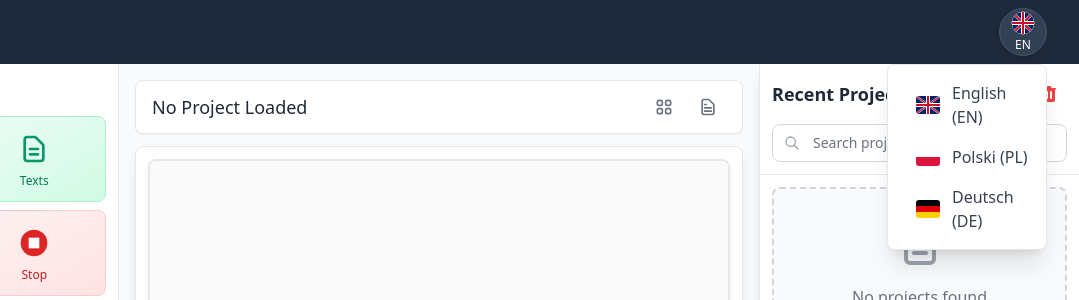
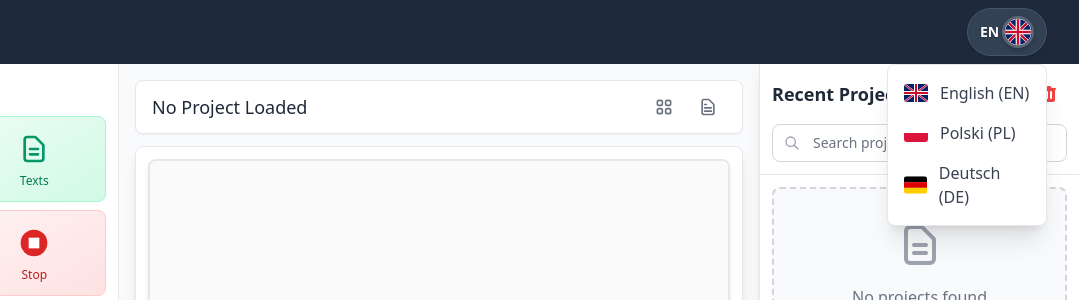
Before and after one commit to OdynPL/DiaVinci, a website: page index.html in a window 1280 px wide. Both pictures are taken after a click on the button "EN". Shown: the top 300 px of the page, 201-1280 px from the left. Drawn offline with nearby package versions, Linux system fonts and the light colour scheme.

Commit message:
Reworked language localisation button to fit more languages types to make it looks better, get rid of emoji flags, used SVG instead

```diff
--- a/index.html
+++ b/index.html
@@ -43,24 +43,21 @@
             <!-- Language Switcher -->
             <div class="flex items-center">
                 <div class="language-switcher-dropdown relative">
-                    <button id="language-dropdown-btn" class="language-dropdown-trigger w-12 h-12 bg-slate-700 hover:bg-slate-600 rounded-full flex flex-col items-center justify-center border border-slate-600 transition-all duration-200 p-1" data-translate-title="selectLanguage">
-                        <span id="current-flag" class="flag-icon text-2xl mb-0.5">��</span>
-                        <span id="current-lang" class="text-white text-xs font-medium">EN</span>
+                    <button id="language-dropdown-btn" class="language-dropdown-trigger w-20 h-12 bg-slate-700 hover:bg-slate-600 rounded-full flex items-center justify-between border border-slate-600 transition-all duration-200 px-3" data-translate-title="selectLanguage">
+                        <span id="current-lang" class="text-white text-sm font-bold">EN</span>
+                        <img id="current-flag" class="flag-icon" src="Resources/flags/gb-round.svg" alt="EN" width="32" height="32" style="border-radius: 50%;">
                     </button>
                     <div id="language-dropdown" class="language-dropdown-menu hidden absolute top-14 right-0 bg-white rounded-lg shadow-xl border border-gray-200 py-2 min-w-[160px] z-50">
                         <button id="lang-en" class="language-option w-full flex items-center space-x-3 px-4 py-2 hover:bg-gray-50 transition-colors duration-150 text-gray-700">
-                            <span class="flag-icon square-flag emoji-flag">��</span>
-                            <img class="flag-icon square-flag svg-flag hidden" src="Resources/flags/gb-square.svg" alt="EN" width="24" height="18">
+                            <img class="flag-icon square-flag" src="Resources/flags/gb-square.svg" alt="EN" width="24" height="18">
                             <span class="font-medium">English (EN)</span>
                         </button>
                         <button id="lang-pl" class="language-option w-full flex items-center space-x-3 px-4 py-2 hover:bg-gray-50 transition-colors duration-150 text-gray-700">
-                            <span class="flag-icon square-flag emoji-flag">🇵🇱</span>
-                            <img class="flag-icon square-flag svg-flag hidden" src="Resources/flags/pl-square.svg" alt="PL" width="24" height="18">
+                            <img class="flag-icon square-flag" src="Resources/flags/pl-square.svg" alt="PL" width="24" height="18">
                             <span class="font-medium">Polski (PL)</span>
                         </button>
                         <button id="lang-de" class="language-option w-full flex items-center space-x-3 px-4 py-2 hover:bg-gray-50 transition-colors duration-150 text-gray-700">
-                            <span class="flag-icon square-flag emoji-flag">🇩🇪</span>
-                            <img class="flag-icon square-flag svg-flag hidden" src="Resources/flags/de-square.svg" alt="DE" width="24" height="18">
+                            <img class="flag-icon square-flag" src="Resources/flags/de-square.svg" alt="DE" width="24" height="18">
                             <span class="font-medium">Deutsch (DE)</span>
                         </button>
                     </div>
--- a/src/core/LanguageService.js
+++ b/src/core/LanguageService.js
@@ -1744,27 +1744,17 @@ function updateLanguageButtons() {
     const currentFlag = document.getElementById('current-flag');
     const currentLang = document.getElementById('current-lang');
 
-    // Update the current flag in the dropdown button
+    // Update the current flag and language text in the dropdown button (always use SVG)
     if (currentFlag) {
-        // Check if we should use SVG fallback (if emoji flags are not supported)
-        if (document.body.classList.contains('no-emoji-flags')) {
-            // Use SVG flags
-            if (currentLanguage === 'en') {
-                currentFlag.innerHTML = '<img src="Resources/flags/gb-round.svg" alt="EN" width="24" height="24" style="vertical-align: middle;">';
-            } else if (currentLanguage === 'pl') {
-                currentFlag.innerHTML = '<img src="Resources/flags/pl-round.svg" alt="PL" width="24" height="24" style="vertical-align: middle;">';
-            } else if (currentLanguage === 'de') {
-                currentFlag.innerHTML = '<img src="Resources/flags/de-round.svg" alt="DE" width="24" height="24" style="vertical-align: middle;">';
-            }
-        } else {
-            // Use emoji flags
-            if (currentLanguage === 'en') {
-                currentFlag.textContent = 'ďż˝ďż˝';
-            } else if (currentLanguage === 'pl') {
-                currentFlag.textContent = 'đź‡µđź‡±';
-            } else if (currentLanguage === 'de') {
-                currentFlag.textContent = 'đź‡©đź‡Ş';
-            }
+        if (currentLanguage === 'en') {
+            currentFlag.src = 'Resources/flags/gb-round.svg';
+            currentFlag.alt = 'EN';
+        } else if (currentLanguage === 'pl') {
+            currentFlag.src = 'Resources/flags/pl-round.svg';
+            currentFlag.alt = 'PL';
+        } else if (currentLanguage === 'de') {
+            currentFlag.src = 'Resources/flags/de-round.svg';
+            currentFlag.alt = 'DE';
         }
     }
 
@@ -1836,8 +1826,8 @@ function initializeLanguage() {
     // Initial translation update
     updateTranslations();
 
-    // Check emoji support and update buttons after setup
-    checkEmojiFlagSupport();
+    // Update language buttons after setup (using SVG flags)
+    updateLanguageButtons();
 }
 
 // Check if emoji flags are supported and provide fallback
--- a/styles.css
+++ b/styles.css
@@ -651,16 +651,26 @@ input[type="text"]:focus {
     background-color: #f3f4f6;
 }
 
+/* Language button text styles */
+.language-dropdown-trigger #current-lang {
+    color: white;
+    font-weight: bold;
+    font-size: 0.875rem;
+    text-shadow: 0 1px 2px rgba(0, 0, 0, 0.3);
+}
+
+/* Main button flag styles */
+.language-dropdown-trigger #current-flag {
+    width: 32px;
+    height: 32px;
+    border-radius: 50%;
+    border: 2px solid rgba(255, 255, 255, 0.2);
+    box-shadow: 0 2px 4px rgba(0, 0, 0, 0.2);
+}
+
 .flag-icon {
-    font-size: 18px;
-    line-height: 1;
     display: inline-block;
-    font-family: "Segoe UI Emoji", "Noto Color Emoji", "Apple Color Emoji", sans-serif;
-    text-rendering: optimizeLegibility;
-    -webkit-font-feature-settings: "liga" on;
-    font-feature-settings: "liga" on;
-    min-width: 24px;
-    text-align: center;
+    vertical-align: middle;
 }
 
 /* Square flags for dropdown items */
@@ -672,8 +682,6 @@ input[type="text"]:focus {
     align-items: center;
     justify-content: center;
     overflow: hidden;
-    font-size: 14px;
-    line-height: 1;
 }
 
 /* Hide/show emoji or SVG flags based on support */
```
